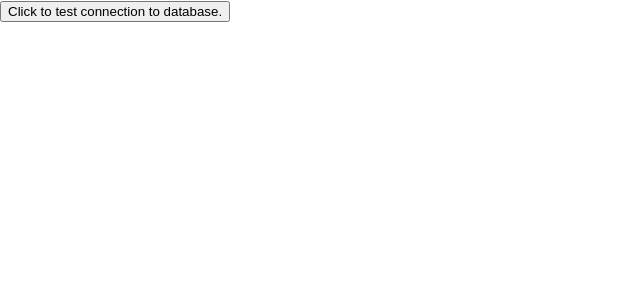
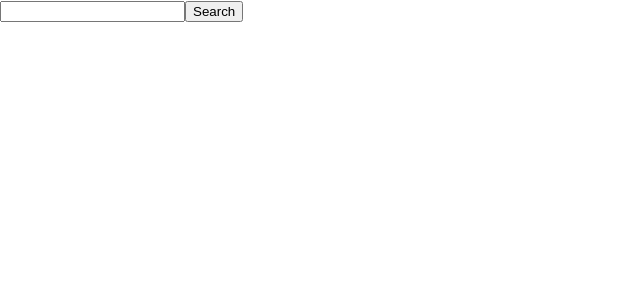
Before and after one commit to vy-b/FlixList, a React (Create React App) app in the folder project/: page / in a window 1280 px wide. Shown: the top 300 px of the page, without its empty margins (0-640 px from the left). Built offline with nearby package versions, Linux system fonts and the light colour scheme.

Commit message:
testing-api

```diff
--- a/project/package.json
+++ b/project/package.json
@@ -10,6 +10,7 @@
     "react": "^17.0.1",
     "react-dom": "^17.0.1",
     "react-scripts": "4.0.1",
+    "unirest": "^0.6.0",
     "web-vitals": "^0.2.4"
   },
   "scripts": {
--- a/project/src/App.js
+++ b/project/src/App.js
@@ -1,8 +1,10 @@
 import TestComponent from "./Components/TestComponent"
+import TestAPI from "./Components/TestAPI"
 
 function App() {
   return (
-    <TestComponent/>
+    <TestComponent/>,
+    <TestAPI/>
   );
 }
 
--- /dev/null
+++ b/project/src/Components/Movie.jsx
@@ -0,0 +1,19 @@
+import React from 'react';
+
+class Movie extends React.Component {
+   render() {
+       const {Title, Poster, Year} = this.props;
+       return (
+           <div className="movie">
+               <div className="title-year">
+                   <h1 className="title">{Title}</h1>
+                   <h2 className="year">{Year}</h2>
+               </div>
+               <div className="poster">
+                   <img src={Poster} alt="movie cover"/>
+               </div>
+           </div>
+       )
+   }
+}
+export default Movie;
--- /dev/null
+++ b/project/src/Components/Search.jsx
@@ -0,0 +1,27 @@
+import React from 'react';
+
+class Search extends React.Component {
+   state= {
+       title: ''
+   }
+   onSubmit = () => {
+       const {title} = this.state;
+       this.props.onRequest(title)
+      this.setState({title: ''})
+   }
+   onInput = (event) => {
+       event.preventDefault();
+       const title = event.target.value;
+       this.setState({title});
+   }
+   render() {
+       const {title} = this.state;
+       return (
+           <div className="search">
+               <input className="search-box" type="text" onChange={this.onInput} value={title}/>
+               <input className="button" type="submit" onClick={this.onSubmit} value="Search"/>
+           </div>
+       )
+   }
+}
+export default Search;
--- /dev/null
+++ b/project/src/Components/TestAPI.jsx
@@ -0,0 +1,45 @@
+import React from 'react';
+import axios from 'axios';
+import Movie from "./Movie.jsx";
+import Search from "./Search.jsx";
+
+
+class TestAPI extends React.Component {
+  state = {
+    movies: []
+  }
+  sendRequest = (title) => {
+    axios({
+      method: 'GET',
+      url: 'https://movie-database-imdb-alternative.p.rapidapi.com/',
+      params: {s: title, page: '1', r: 'json'},
+      headers: {
+        'x-rapidapi-key': '16721c88c9msh639b77d27c7427cp1bc563jsnd47d06966083',
+        'x-rapidapi-host': 'movie-database-imdb-alternative.p.rapidapi.com'
+      }
+    }).then(res => {
+      if (res.error) throw new Error(res.error);
+      const movies = res.data.Search;
+      this.setState({movies});
+    })
+
+
+  }
+
+  render() {
+      return(
+          <div className = "App">
+              <header className="App-header">
+              {
+              this.state.movies.map((movie) => {
+              return <Movie {...movie}/>
+              })
+              }
+              <Search onRequest={this.sendRequest}/>
+              </header>
+          </div>
+      )
+  }
+}
+
+export default TestAPI
--- a/project/src/Components/TestComponent.jsx
+++ b/project/src/Components/TestComponent.jsx
@@ -9,8 +9,8 @@ class TestComponent extends React.Component {
 
     onSubmit(){
         const registered = {
-            username: "TestUsername",
-            password: "TestPassword"
+            username: "TestUsername123",
+            password: "TestPassword123"
         }
         axios.post('http://localhost:3001/signup', registered).then( (response) => {
             console.log(response.data);
```
Also changed, not shown: 1 other file (tests, documents, lock files or other folders).
